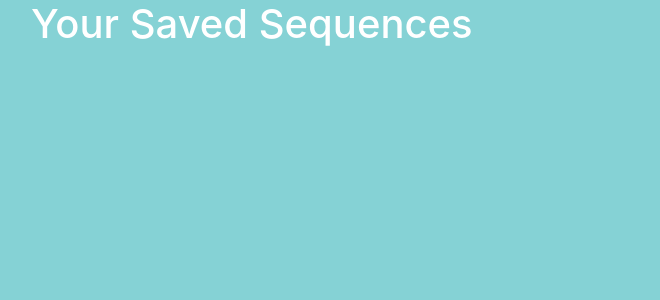
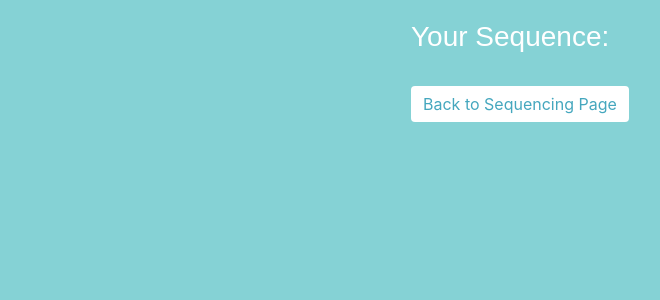
Before and after one commit to ldvalle3/YogaSequencingApp1, a Flask app: page /saved_sequences in a window 1280 px wide. Shown: the part 56-356 px from the top of the page, without its empty margins (54-714 px from the left). Run offline with Flask 3, Linux system fonts and the light colour scheme; the visitor is signed in with stand-in values (Sample User, id 1); data comes from the database, SQL or seed files in the repository; both versions use the stored data as it was after the commit; data that the repository does not hold is empty; some libraries are stand-ins or nearby versions.

Commit message:
added data coupling

```diff
--- a/sequences/routes.py
+++ b/sequences/routes.py
@@ -147,8 +147,11 @@
 @app.route('/saved_sequences')
 @login_required
 def saved_sequences():
-    user_sequences = Sequence.query.filter_by(user_id=current_user.id).all()
-    return render_template('saved_sequences.html', sequences=user_sequences)
+    # Retrieve the user's selected items from the database
+    user_sequences = Item.query.filter_by(owner=current_user.id).all()
+
+    # Render the template and pass the user's selected items
+    return render_template('saved_sequences.html', user_sequences=user_sequences)
 
 
 @login_manager.user_loader
--- a/sequences/templates/saved_sequences.html
+++ b/sequences/templates/saved_sequences.html
@@ -4,12 +4,33 @@
 {% endblock %}
 {% block content %}
 
+ <style>
+    /* Custom CSS for gradient background */
+    .gradient-card {
+        background: linear-gradient(to right, #45a7be, #ffa600); /* Change the gradient colors */
+        color: #fdfdfc; /* Text color */
+        border: none;
+    }
+        .custom-btn {
+        background-color: white;
+        color: #45a7be;
+        border: none;
+    }
+
+    .custom-btn:hover {
+        background-color: #17a2b8;
+        color: white;
+    }
+  </style>
 <div class="container">
-    <h1>Your Saved Sequences</h1>
-    <div class="row">
-        {% for sequence in sequences %}
-        <div class="col-md-4">
-            <div class="card">
+    <div class="row justify-content-center">
+<div class="col-4 " style="margin-top: 20px;">
+    <h3 style="font-family: Arial" >Your Sequence:</h3>
+    <br>
+    <div class="column">
+        {% for sequence in user_sequences %}
+        <div class="col-md-4 mb-4">
+            <div style="margin-bottom: 5px; width: 200px;" class="card text-center gradient-card">
                 <div class="card-body">
                     <h5 class="card-title">{{ sequence.name }}</h5>
                     <!-- Display other sequence details as needed -->
@@ -18,6 +39,8 @@
         </div>
         {% endfor %}
     </div>
+    <button class="btn custom-btn" onclick="window.history.back()">Back to Sequencing Page</button>
 </div>
-
+</div>
+</div>
 {% endblock %}
```
Also changed, not shown: sequences/templates/sequencing.html (+11 -1 lines), instance/sequencing.db.
